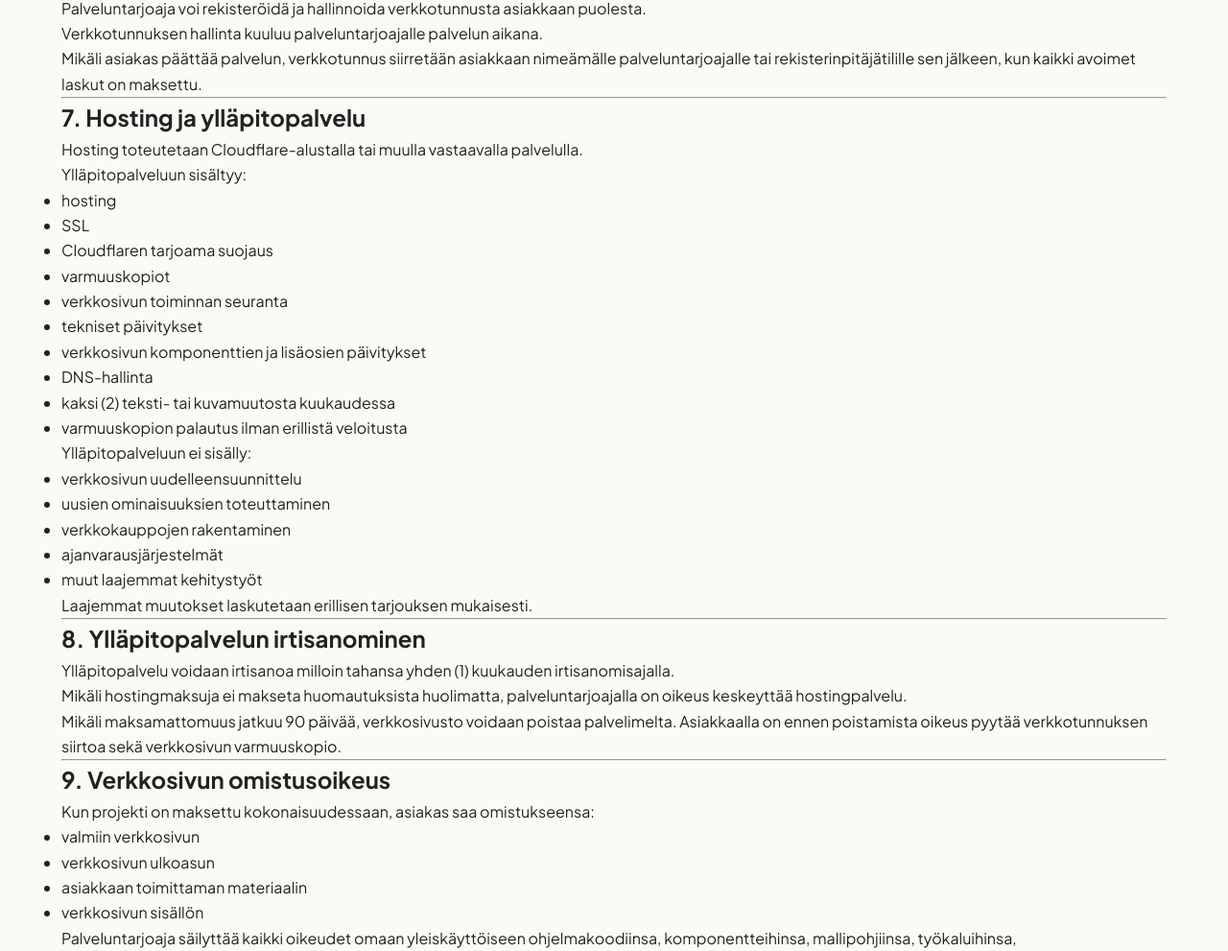
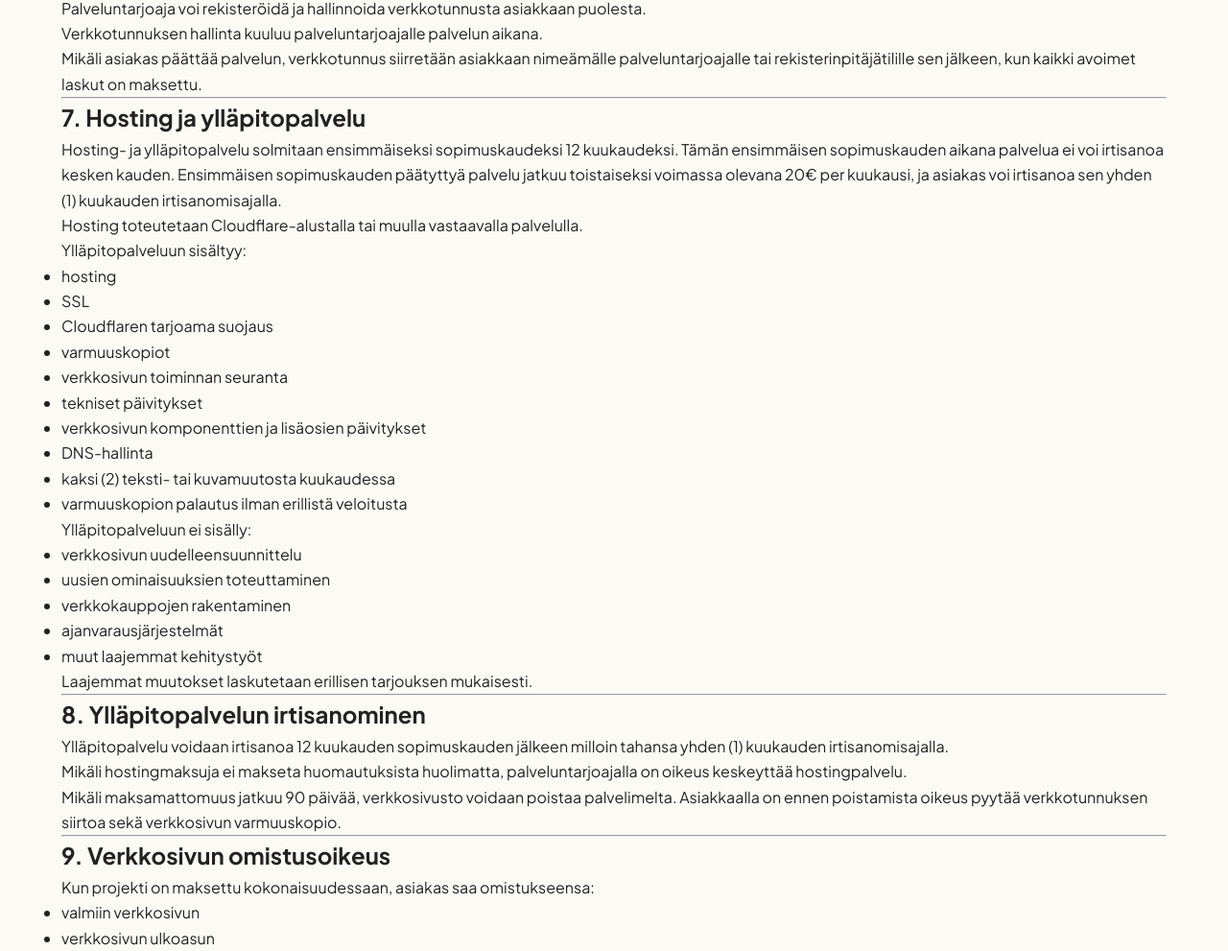
Before and after one commit to AlexLundstrom/alex-lundstrom-websites, a website: page public/palveluehdot/index.html in a window 1280 px wide. Shown: the part 1611-2602 px from the top of the page at 96% size. Drawn offline with Linux system fonts and the light colour scheme.

Commit message:
Update terms

```diff
--- a/public/palveluehdot/index.html
+++ b/public/palveluehdot/index.html
@@ -142,6 +142,8 @@
 
         <section class="terms-section">
           <h2>7. Hosting ja ylläpitopalvelu</h2>
+
+          <p>Hosting- ja ylläpitopalvelu solmitaan ensimmäiseksi sopimuskaudeksi 12 kuukaudeksi. Tämän ensimmäisen sopimuskauden aikana palvelua ei voi irtisanoa kesken kauden. Ensimmäisen sopimuskauden päätyttyä palvelu jatkuu toistaiseksi voimassa olevana 20€ per kuukausi, ja asiakas voi irtisanoa sen yhden (1) kuukauden irtisanomisajalla.</p>
           <p>Hosting toteutetaan Cloudflare-alustalla tai muulla vastaavalla palvelulla.</p>
 
           <p>Ylläpitopalveluun sisältyy:</p>
@@ -174,7 +176,7 @@
 
         <section class="terms-section">
           <h2>8. Ylläpitopalvelun irtisanominen</h2>
-          <p>Ylläpitopalvelu voidaan irtisanoa milloin tahansa yhden (1) kuukauden irtisanomisajalla.</p>
+          <p>Ylläpitopalvelu voidaan irtisanoa 12 kuukauden sopimuskauden jälkeen milloin tahansa yhden (1) kuukauden irtisanomisajalla.</p>
           <p>Mikäli hostingmaksuja ei makseta huomautuksista huolimatta, palveluntarjoajalla on oikeus keskeyttää hostingpalvelu.</p>
           <p>Mikäli maksamattomuus jatkuu 90 päivää, verkkosivusto voidaan poistaa palvelimelta. Asiakkaalla on ennen poistamista oikeus pyytää verkkotunnuksen siirtoa sekä verkkosivun varmuuskopio.</p>
         </section>
```
